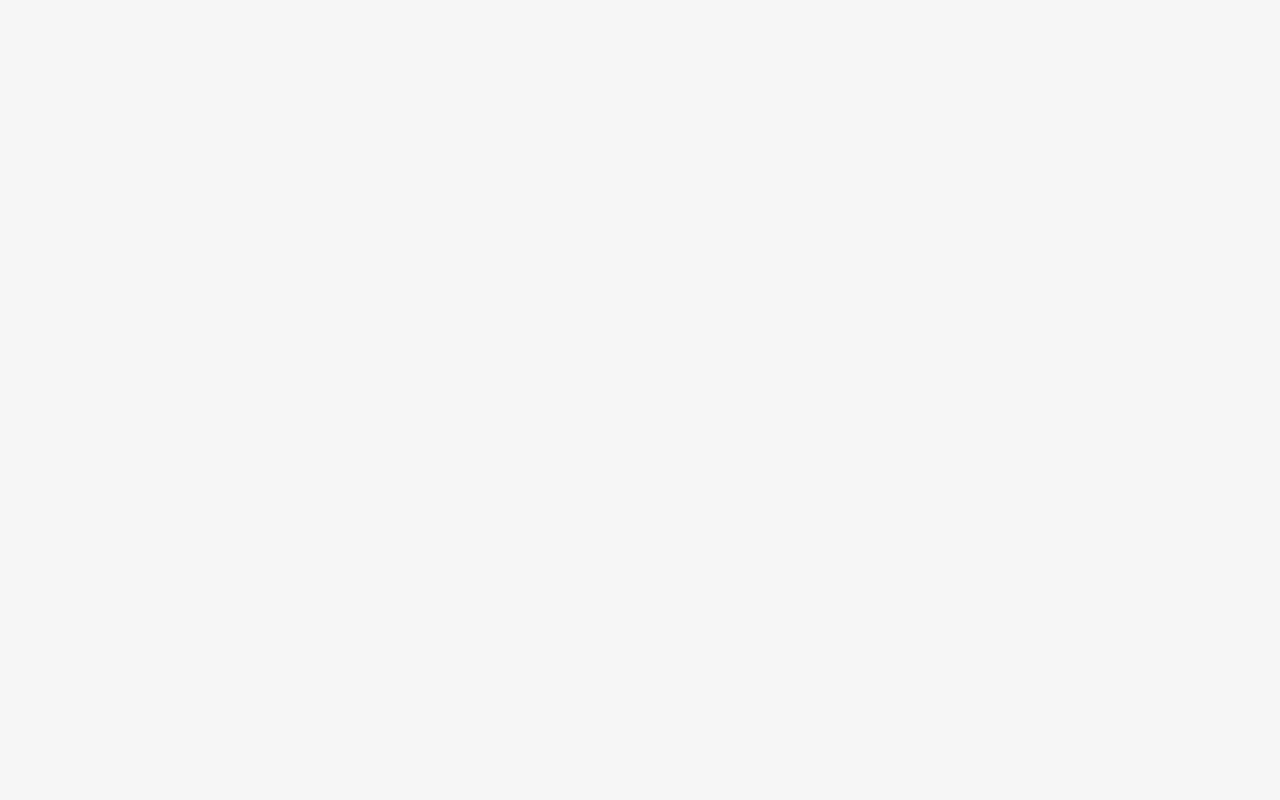
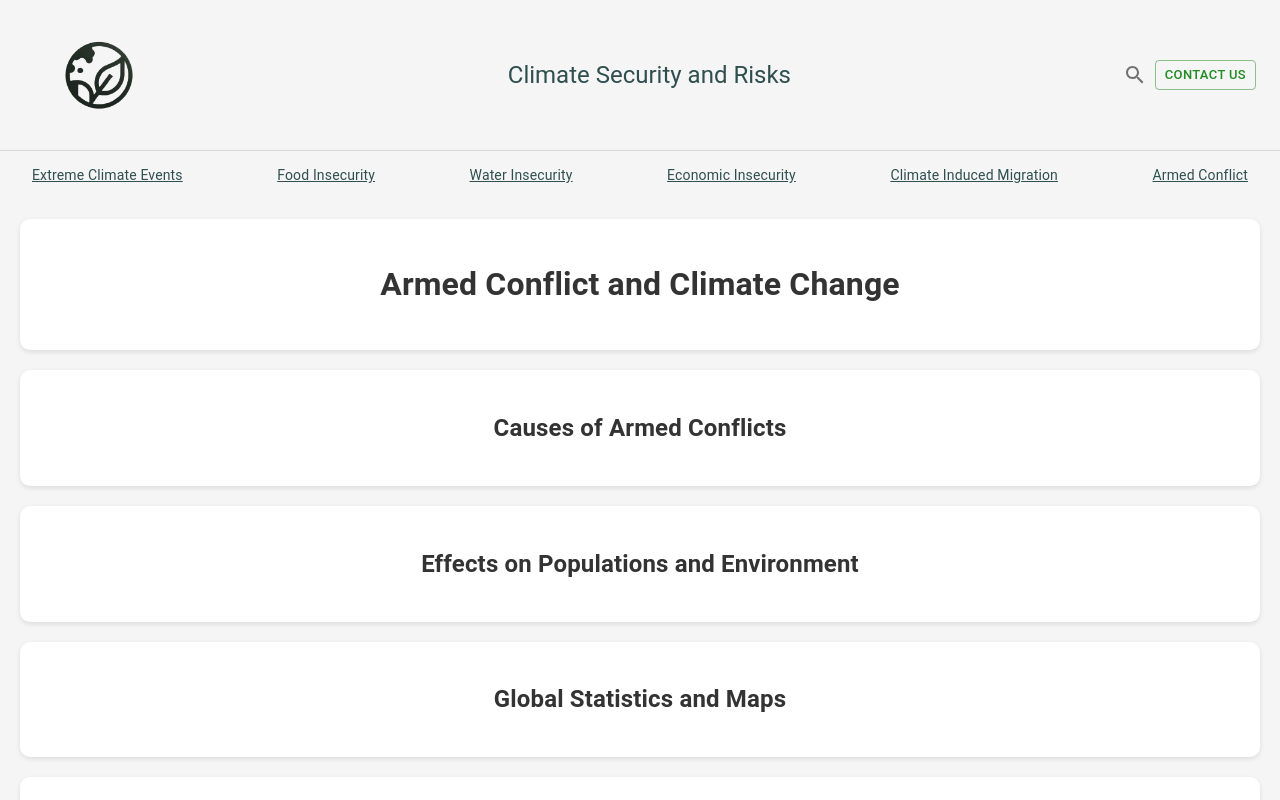
Before and after one commit to armangokalp/React_website, a React app: page /Conflict in a window 1280 px wide. Before the commit this address had no page. Shown: the top 800 px of the page. Built offline with nearby package versions, Linux system fonts and the light colour scheme.

Commit message:
conflict taslak
ve diğer eklemeler

```diff
--- /dev/null
+++ b/src/Armed-Conflict/Conflict.css
@@ -0,0 +1,59 @@
+/* General Page Styles */
+body {
+    font-family: 'Arial', sans-serif;
+    line-height: 1.6;
+    color: #333;
+    background-color: #f4f4f4;
+    margin: 0;
+    padding: 0;
+}
+
+/* Section Styling */
+.armed-intro-section,
+.armed-causes-section,
+.armed-effects-section,
+.armed-stats-section,
+.armed-stories-section {
+    padding: 20px;
+    margin: 20px;
+    background-color: white;
+    border-radius: 10px;
+    box-shadow: 0 2px 5px rgba(0,0,0,0.1);
+}
+
+/* Section Headers */
+h1, h2 {
+    color: #333;
+    text-align: center;
+}
+
+/* Text Content */
+p {
+    font-size: 1rem;
+    margin-bottom: 15px;
+}
+
+/* Image and Visual Styles */
+img {
+    max-width: 100%;
+    height: auto;
+    display: block;
+    margin: 0 auto;
+}
+
+/* Interactive Elements Styling */
+.interactive-element {
+    /* Style for interactive elements like sliders, maps */
+}
+
+/* Responsive Design */
+@media (max-width: 768px) {
+    .armed-intro-section,
+    .armed-causes-section,
+    .armed-effects-section,
+    .armed-stats-section,
+    .armed-stories-section {
+        margin: 10px;
+        padding: 10px;
+    }
+}
--- /dev/null
+++ b/src/Armed-Conflict/Conflict.js
@@ -0,0 +1,61 @@
+import React from "react";
+import Header from '../blog/Header';
+import Footer from '../blog/Footer';
+import "./Conflict.css";
+import { createTheme, ThemeProvider } from '@mui/material/styles';
+import customTheme from '../customTheme';
+
+const sections = [
+    { title: 'Extreme Climate Events', url: '/Extreme' },
+    { title: 'Food Insecurity', url: '/Food' },
+    { title: 'Water Insecurity', url: '/Water' },
+    { title: 'Economic Insecurity', url: '#' },
+    { title: 'Climate Induced Migration', url: '/Migration' },
+    { title: 'Armed Conflict', url: '/Conflict' },
+];
+
+const Conflict = () => {
+    return (
+        <ThemeProvider theme={customTheme}>
+            <Header title="Climate Security and Risks" sections={sections} />
+            <main>
+                {/* Introduction Section */}
+                <div className="armed-intro-section">
+                    <h1>Armed Conflict and Climate Change</h1>
+                    {/* Add content and visuals */}
+                </div>
+
+                {/* Causes Section */}
+                <div className="armed-causes-section">
+                    <h2>Causes of Armed Conflicts</h2>
+                    {/* Add content and visuals */}
+                </div>
+
+                {/* Effects Section */}
+                <div className="armed-effects-section">
+                    <h2>Effects on Populations and Environment</h2>
+                    {/* Add content and visuals */}
+                </div>
+
+                {/* Statistics and Maps */}
+                <div className="armed-stats-section">
+                    <h2>Global Statistics and Maps</h2>
+                    {/* Interactive maps or charts */}
+                </div>
+
+                {/* Real-life Stories or Case Studies */}
+                <div className="armed-stories-section">
+                    <h2>Case Studies and Real-life Stories</h2>
+                    {/* Add content and visuals */}
+                </div>
+
+                {/* Any additional interactive elements or sections */}
+                {/* ... */}
+
+            </main>
+            <Footer title="Climate Security and Risks" description="Arman Gökalp - Ali Vehbi Güneysu" />
+        </ThemeProvider>
+    );
+};
+
+export default Conflict;
--- a/src/Climate-Induced-Migration/Migration.css
+++ b/src/Climate-Induced-Migration/Migration.css
@@ -129,5 +129,6 @@
 
 .chart-container {
     width: 80%;
+    min-height: 800px;
     margin: auto;
 }
--- a/src/Climate-Induced-Migration/Migration.js
+++ b/src/Climate-Induced-Migration/Migration.js
@@ -20,7 +20,7 @@ const sections = [
     { title: 'Water Insecurity', url: '/Water' },
     { title: 'Economic Insecurity', url: '#' },
     { title: 'Climate Induced Migration', url: '/Climate' },
-    { title: 'Armed Conflict', url: '#' },
+    { title: 'Armed Conflict', url: '/Conflict' },
 ];
 
 
@@ -44,8 +44,8 @@ const Migration = () => {
 
     const [chartVisible, setChartVisible] = useState(false);
     const { ref, inView } = useInView({
-        triggerOnce: true,
-        threshold: 0.5
+        delay: 200,
+        threshold: 1
     });
 
     useEffect(() => {
--- a/src/Extreme-Climate/Extreme.js
+++ b/src/Extreme-Climate/Extreme.js
@@ -20,7 +20,7 @@ const sections = [
     { title: 'Water Insecurity', url: '/Water' },
     { title: 'Economic Insecurity', url: '#' },
     { title: 'Climate Induced Migration', url: '/Migration' },
-    { title: 'Armed Conflict', url: '#' },
+    { title: 'Armed Conflict', url: '/Conflict' },
   ];
 const Extreme = () =>{
 
--- a/src/Food-Security/Food.js
+++ b/src/Food-Security/Food.js
@@ -18,7 +18,7 @@ const sections = [
     { title: 'Water Insecurity', url: '/Water' },
     { title: 'Economic Insecurity', url: '#' },
     { title: 'Climate Induced Migration', url: '/Migration' },
-    { title: 'Armed Conflict', url: '#' },
+    { title: 'Armed Conflict', url: '/Conflict' },
 ];
 
 const Food = () => {
--- a/src/Routes.js
+++ b/src/Routes.js
@@ -3,6 +3,7 @@ import Blog from './blog/Blog';
 import Extreme from "./Extreme-Climate/Extreme"
 import Food from "./Food-Security/Food"
 import Migration from "./Climate-Induced-Migration/Migration"
+import Conflict from "./Armed-Conflict/Conflict"
 import {
     BrowserRouter as Router,
     Routes,
@@ -20,6 +21,7 @@ const Routers = () => {
                     <Route path="/Food" element={<Food/>} />
                     <Route path="/Water" element={<Water/>} />
                     <Route path="/Migration" element={<Migration/>} />
+                    <Route path="/Conflict" element={<Conflict/>} />
                 </Route>
             </Routes>
         </Router>
--- a/src/Water-Security/Water.js
+++ b/src/Water-Security/Water.js
@@ -15,7 +15,7 @@ const sections = [
     { title: 'Water Insecurity', url: '/Water' },
     { title: 'Economic Insecurity', url: '#' },
     { title: 'Climate Induced Migration', url: '/Migration' },
-    { title: 'Armed Conflict', url: '#' },
+    { title: 'Armed Conflict', url: '/Conflict' },
   ];
 const Water = () => {
   const [scrollingDown, setScrollingDown] = useState(false);
--- a/src/blog/Blog.js
+++ b/src/blog/Blog.js
@@ -29,7 +29,7 @@ const sections = [
   { title: 'Water Insecurity', url: '/Water' },
   { title: 'Economic Insecurity', url: '#' },
   { title: 'Climate Induced Migration', url: '/Migration' },
-  { title: 'Armed Conflict', url: '#' },
+  { title: 'Armed Conflict', url: 'Conflict' },
 ];
 
 const mainFeaturedPost = {
```
